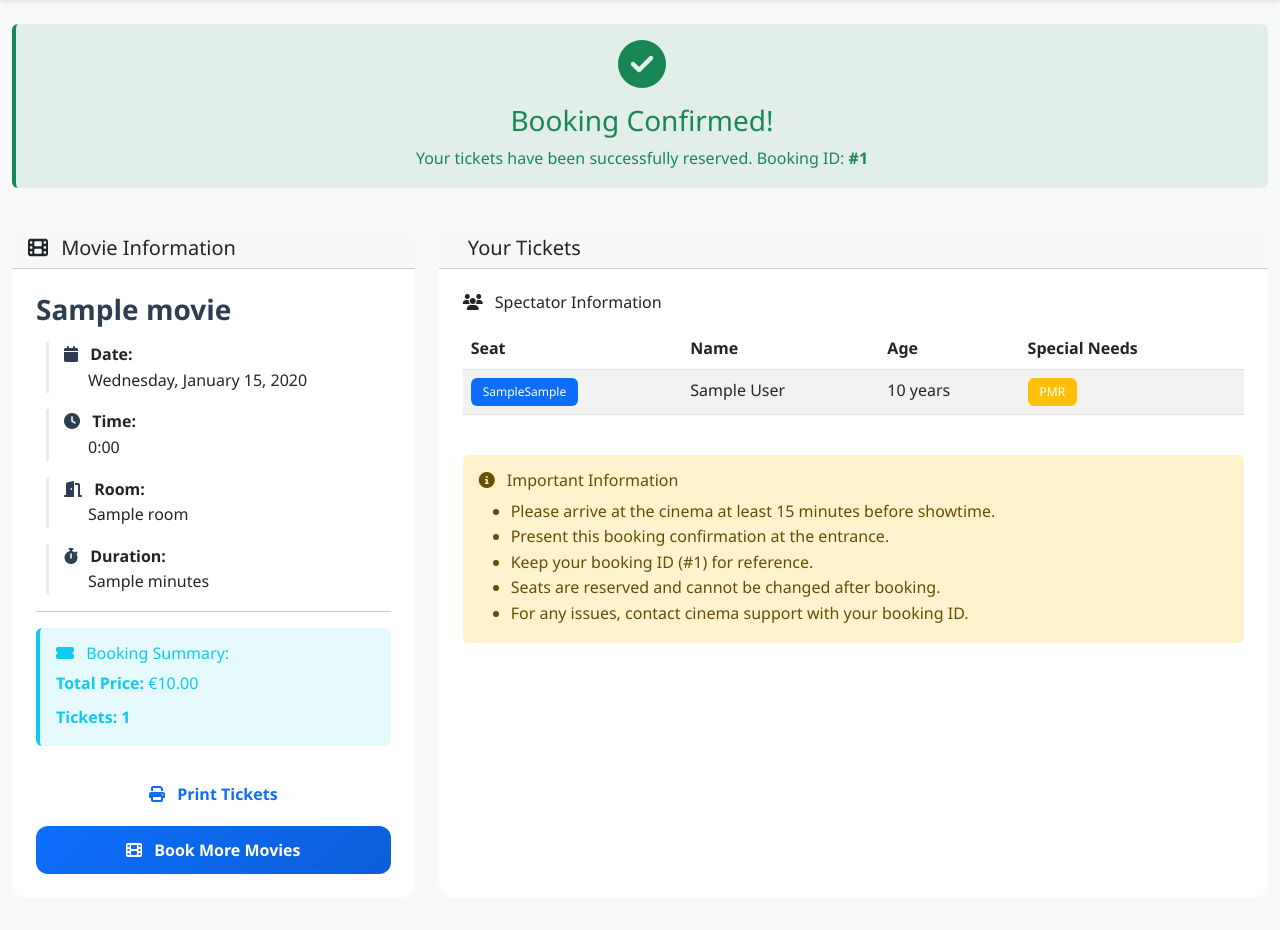
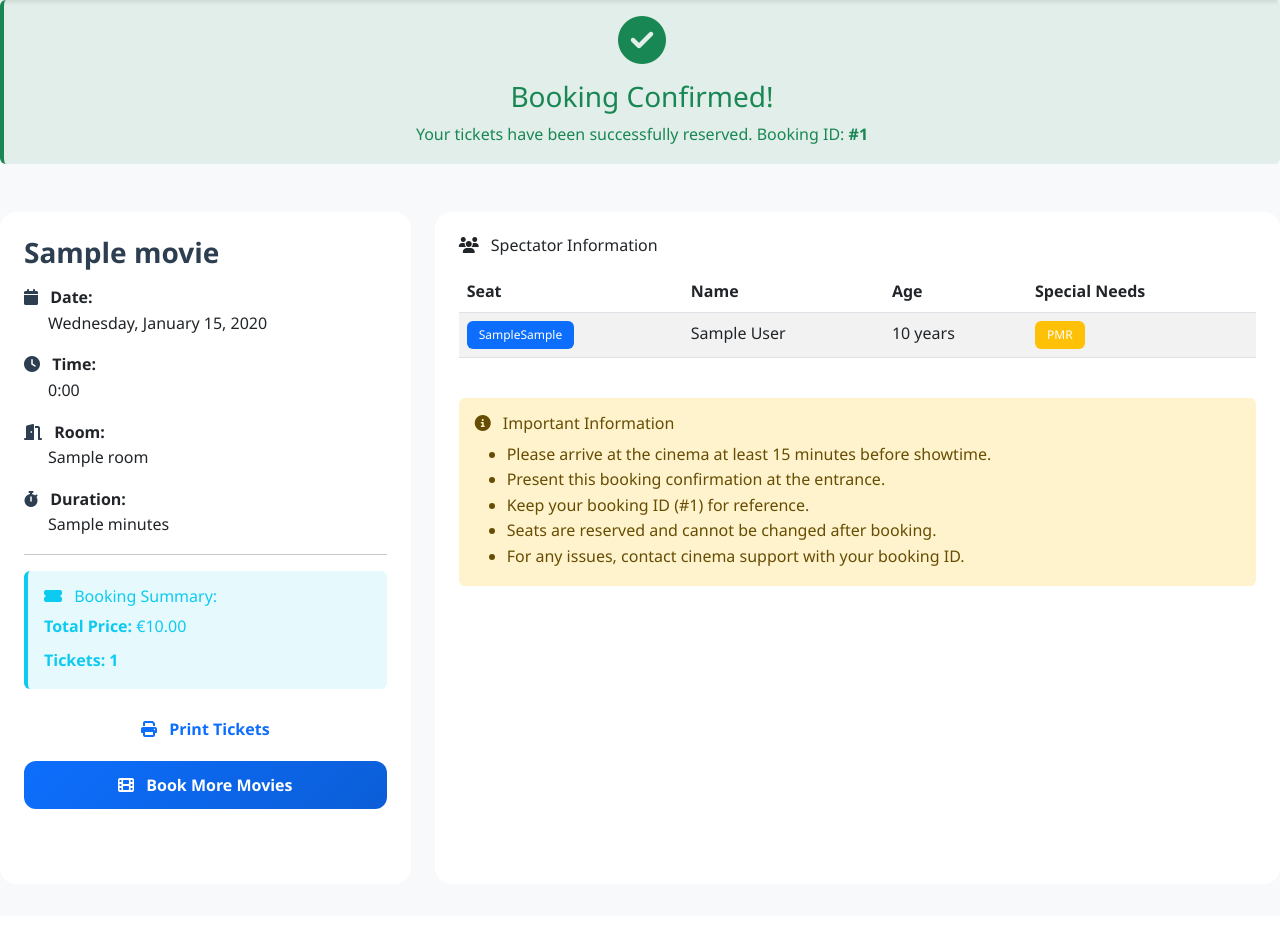
Before and after one commit to maxbraudel/Workshop, a Flask app: page /booking/1/tickets in a window 1280 px wide. Shown: the part 63-993 px from the top of the page. After the commit the page ends 872 px from the top, so only its background shows below. Run offline with Flask 3, Linux system fonts and the light colour scheme; tables that the repository leaves empty or names only in its code hold one stand-in row (values such as "Sample post").

Commit message:
good booking ui

```diff
--- a/app.py
+++ b/app.py
@@ -455,10 +455,17 @@ def booking_spectators():
         all_seats = get_seats_for_showing(showing_id)
         selected_seat_details = [seat for seat in all_seats if seat['id'] in selected_seats]
 
+        # Get logged-in user information for prefilling booker details
+        from flask import g
+        current_user = None
+        if hasattr(g, 'current_user') and g.current_user:
+            current_user = g.current_user
+
         return render_template('booking_spectators.html',
                              showing=showing,
                              selected_seats=selected_seat_details,
-                             num_spectators=len(selected_seats))
+                             num_spectators=len(selected_seats),
+                             current_user=current_user)
 
     except Exception as e:
         flash('Server unavailable, please try again later.', 'error')
--- a/static/css/styles.css
+++ b/static/css/styles.css
@@ -879,8 +879,10 @@ h2 {
   box-shadow: 0 2px 4px rgba(0,0,0,0.1);
 }
 
-.booking-main {
-  padding-bottom: 2rem;
+.booking-row {
+  min-height: calc(100vh - var(--navbar-height) - 4rem);
+  margin-top: 2rem;
+  margin-bottom: 2rem;
 }
 
 /* Booking progress indicator */
--- a/templates/booking_base.html
+++ b/templates/booking_base.html
@@ -16,16 +16,6 @@
 
     <style>
     /* Additional booking page styles */
-    .detail-item {
-        border-left: 3px solid #e9ecef;
-        padding-left: 15px;
-        margin-left: 10px;
-    }
-
-    .detail-item:hover {
-        border-left-color: #007bff;
-        transition: border-left-color 0.3s ease;
-    }
 
     .movie-details .detail-item:first-child {
         margin-top: 0;
@@ -75,7 +65,7 @@
     {% endwith %}
 
     <!-- Main Content -->
-    <main class="booking-main">
+    <main>
         {% block content %}{% endblock %}
     </main>
 
--- a/templates/booking_tickets.html
+++ b/templates/booking_tickets.html
@@ -13,7 +13,7 @@
 {% endblock %}
 
 {% block content %}
-<div class="container-fluid mt-4">
+<div>
   <!-- Success Message -->
   <div class="row mb-4">
     <div class="col-12">
@@ -25,41 +25,35 @@
     </div>
   </div>
 
-  <div class="row">
+  <div class="row booking-row">
     <!-- Left Column - Movie Information -->
     <div class="col-lg-4">
       <div class="card h-100">
-        <div class="card-header">
-          <h5 class="mb-0">
-            <i class="fas fa-film me-2"></i>
-            Movie Information
-          </h5>
-        </div>
         <div class="card-body">
           <h3 class="card-title mb-3 text-primary">
             {{ booking.movie_name }}
           </h3>
 
           <div class="movie-details">
-            <div class="detail-item mb-3">
+            <div class="mb-3">
               <i class="fas fa-calendar text-primary me-2"></i>
               <strong>Date:</strong>
               <div class="ms-4">{{ booking.date.strftime('%A, %B %d, %Y') }}</div>
             </div>
 
-            <div class="detail-item mb-3">
+            <div class="mb-3">
               <i class="fas fa-clock text-primary me-2"></i>
               <strong>Time:</strong>
               <div class="ms-4">{{ (booking.starttime|int / 3600)|int }}:{{ '%02d'|format(((booking.starttime|int % 3600) / 60)|int) }}</div>
             </div>
 
-            <div class="detail-item mb-3">
+            <div class="mb-3">
               <i class="fas fa-door-open text-primary me-2"></i>
               <strong>Room:</strong>
               <div class="ms-4">{{ booking.room_name }}</div>
             </div>
 
-            <div class="detail-item mb-3">
+            <div class="mb-3">
               <i class="fas fa-stopwatch text-primary me-2"></i>
               <strong>Duration:</strong>
               <div class="ms-4">{{ booking.duration }} minutes</div>
@@ -80,7 +74,7 @@
           </div>
 
           <!-- Action Buttons -->
-          <div class="mt-4">
+          <div>
             <button onclick="window.print()" class="btn btn-outline-primary w-100 mb-2">
               <i class="fas fa-print me-2"></i>
               Print Tickets
@@ -97,12 +91,6 @@
     <!-- Right Column - Tickets -->
     <div class="col-lg-8">
       <div class="card h-100">
-        <div class="card-header">
-          <h5 class="mb-0">
-            <i class="fas fa-tickets me-2"></i>
-            Your Tickets
-          </h5>
-        </div>
         <div class="card-body">
           <!-- Spectator Information -->
           <div class="mb-4">
```
Also changed, not shown: templates/booking_spectators.html (+14 -22 lines), templates/booking_spectators_backup.html (+0 -12 lines), templates/booking_spectators_simple.html (+0 -12 lines), templates/showing_seats.html (+6 -20 lines).
